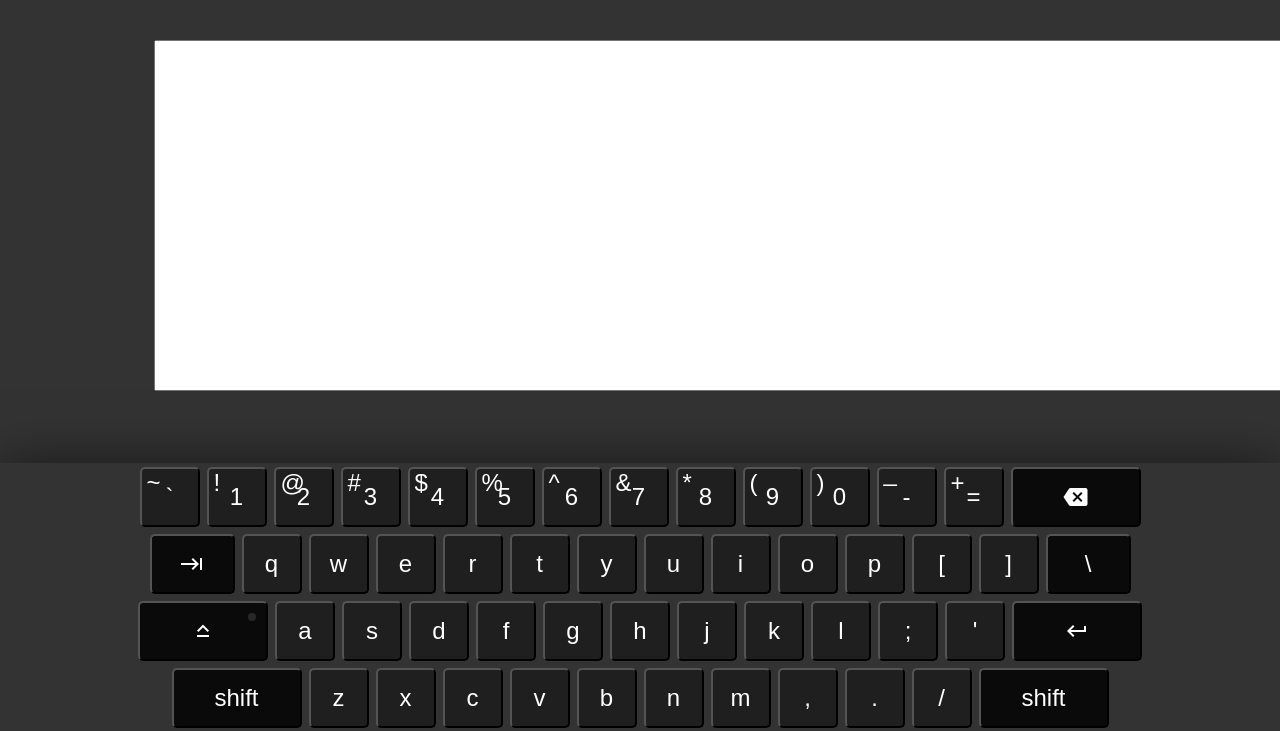
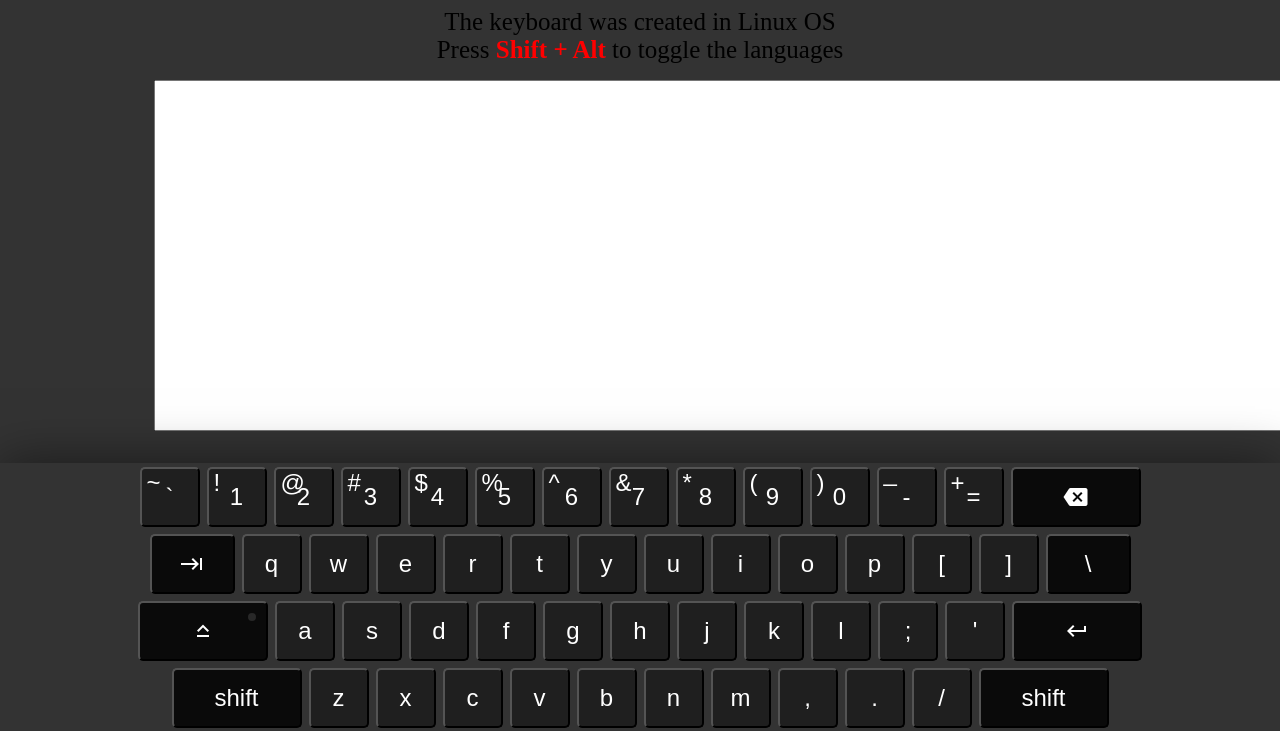
Before and after one commit to sudo-ulmas/virtual-keyboard, a website: page index.html in a window 1280 px wide. Shown: the top 731 px of the page. Drawn offline with Linux system fonts and the light colour scheme.

Commit message:
feat: add language save when page reload

```diff
--- a/script.js
+++ b/script.js
@@ -26,6 +26,9 @@ const Keyboard = {
     document.body.appendChild(this.elements.main);
     this.elements.keyboardContainer.appendChild(this.createKeys());
     this.elements.keys = this.elements.keyboardContainer.querySelectorAll('.keyboard__key');
+    const text = document.createElement('p');
+    text.innerHTML = 'The keyboard was created in Linux OS<br> Press <b>Shift + Alt</b> to toggle the languages';
+    document.body.appendChild(text);
   },
 
   adjustLanguage(code, value) {
@@ -128,6 +131,7 @@ const Keyboard = {
       }
     });
     this.properties.russian = !this.properties.russian;
+    localStorage.setItem('lang',this.properties.russian);
   },
 
   toggleCaps() {
@@ -155,10 +159,10 @@ const Keyboard = {
 
     const arrowContainer = document.createElement('span');
     const keyLayout = [
-      '`', '1', '2', '3', '4', '5', '6', '7', '8', '9', '0', '-', '=', 'Backspace',
-      'Tab', 'q', 'w', 'e', 'r', 't', 'y', 'u', 'i', 'o', 'p', '[', ']', '\\',
-      'Caps Lock', 'a', 's', 'd', 'f', 'g', 'h', 'j', 'k', 'l', ';', '\'', 'Enter',
-      'realShift', 'z', 'x', 'c', 'v', 'b', 'n', 'm', ',', '.', '/', 'Shift',
+      '`ё', '1', '2', '3', '4', '5', '6', '7', '8', '9', '0', '-', '=', 'Backspace',
+      'Tab', 'qй', 'wц', 'eу', 'rк', 'tе', 'yн', 'uг', 'iш', 'oщ', 'pз', '[х', ']ъ', '\\',
+      'Caps Lock', 'aф', 'sы', 'dв', 'fа', 'gп', 'hр', 'jо', 'kл', 'lд', ';ж', '\'э', 'Enter',
+      'realShift', 'zя', 'xч', 'cс', 'vм', 'bи', 'nт', 'mь', ',б', '.ю', '/', 'Shift',
       'Ctrl', 'Win', 'Alt', 'Space', 'Alt', 'Ctrl', 'Left', 'Top-Bottom', 'Right',
     ];
     const secondaryKeys = [
@@ -289,7 +293,13 @@ const Keyboard = {
           });
           return;
         default:
-          keyElement.innerHTML = key;
+          if (key.length === 2) {
+            localStorage.getItem('lang') === "true" ? keyElement.innerHTML = key[1]
+            : keyElement.innerHTML = key[0];
+          }
+          else {
+            keyElement.innerHTML = key;
+          }
           keyElement.addEventListener('click', () => {
             this.output(keyElement.innerText);
           });
@@ -308,6 +318,7 @@ const Keyboard = {
 
 window.addEventListener('DOMContentLoaded', () => {
   Keyboard.init();
+
 });
 
 
--- a/style.css
+++ b/style.css
@@ -13,11 +13,19 @@ body{
 }
 .keyboard__output{
   position: fixed;
-  top: 5%;
+  top: 10%;
   left: 12%;
   font-size: 20px;
 }
+p{
+  margin: 0 auto;
+  font-size: 25px;
+  text-align: center;
 
+}
+b{
+  color: red;
+}
 .keyboard__keys{
     text-align: center;
     margin: 0 5%;
```
